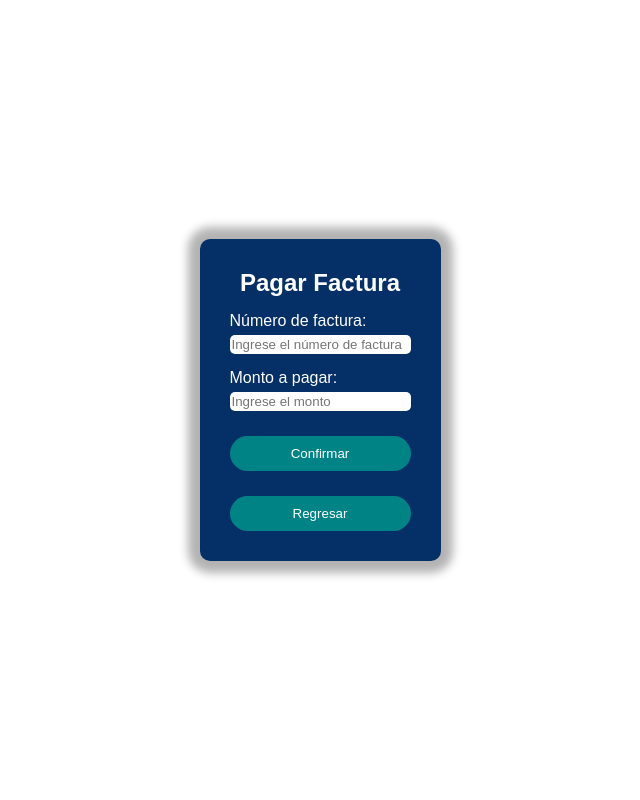
After one commit to reyes630/php2873711, a PHP site: page /factura.php in a window 1280 px wide. The commit adds this page. Shown: the whole page, without its empty margins (320-960 px from the left). Run offline with PHP 8.4, Linux system fonts and the light colour scheme.

Commit message:
Ejercicio 2

```diff
--- a/GuiaPOO_PHP/Ejercicios/Ejercicio02/acciones.php
+++ b/GuiaPOO_PHP/Ejercicios/Ejercicio02/acciones.php
@@ -31,9 +31,9 @@ if (!isset($_SESSION['numeroCuenta'])) {
 
         <div class="form-group">
             <h3>Opciones disponibles</h3>
-            <a href="ingresarDinero.php"><button class="extra-btn">Ingresar Dinero</button></a>
+            <a href="ingresar.php"><button class="extra-btn">Ingresar Dinero</button></a>
             <a href="retirar.php"><button class="extra-btn">Retirar</button></a>
-            <a href="pagarFactura.php"><button class="extra-btn">Pagar Factura</button></a>
+            <a href="factura.php"><button class="extra-btn">Pagar Factura</button></a>
             <a href="transferir.php"><button class="extra-btn">Transferir</button></a>
         </div>
         <div class="form-group">
--- /dev/null
+++ b/GuiaPOO_PHP/Ejercicios/Ejercicio02/factura.php
@@ -0,0 +1,30 @@
+<!DOCTYPE html>
+<html lang="es">
+<head>
+    <meta charset="UTF-8">
+    <meta name="viewport" content="width=device-width, initial-scale=1.0">
+    <title>Pagar Factura</title>
+    <link rel="stylesheet" href="./css/style.css">
+</head>
+<body>
+    <div class="form-container">
+        <h2>Pagar Factura</h2>
+        <form action="procesarPago.php" method="POST">
+            <div class="form-group">
+                <label for="numeroFactura">Número de factura:</label>
+                <input type="text" id="numeroFactura" name="numeroFactura" placeholder="Ingrese el número de factura" required>
+            </div>
+            <div class="form-group">
+                <label for="monto">Monto a pagar:</label>
+                <input type="number" id="monto" name="monto" placeholder="Ingrese el monto" required>
+            </div>
+            <div class="form-group">
+                <button type="submit">Confirmar</button>
+            </div>
+        </form>
+        <div class="form-group">
+            <a href="acciones.php"><button class="regresar-btn">Regresar</button></a>
+        </div>
+    </div>
+</body>
+</html>
```
Also changed, not shown: GuiaPOO_PHP/Ejercicios/Ejercicio02/ingresar.php (added, +26 -0 lines), GuiaPOO_PHP/Ejercicios/Ejercicio02/retirar.php (added, +26 -0 lines), GuiaPOO_PHP/Ejercicios/Ejercicio02/transferir.php (added, +30 -0 lines).
